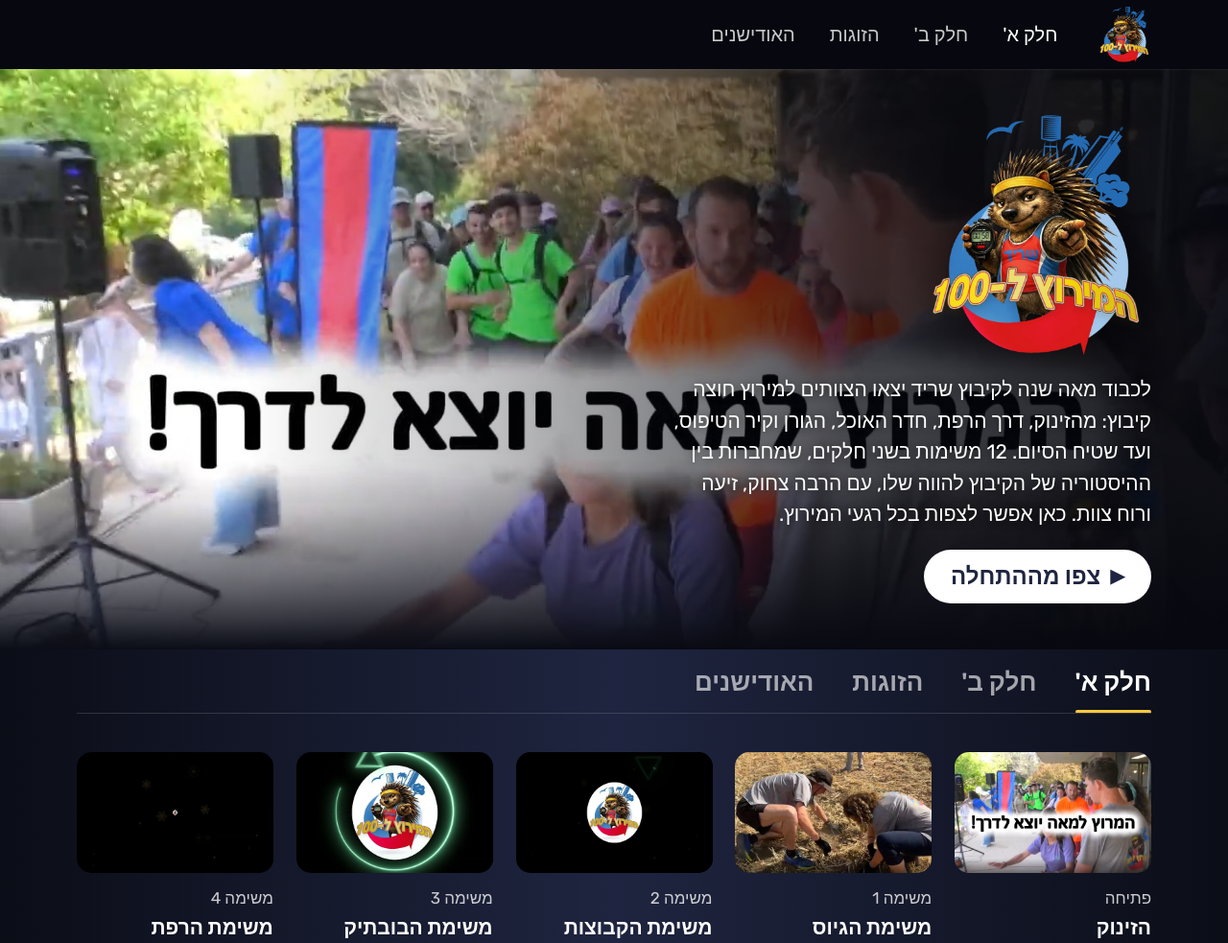
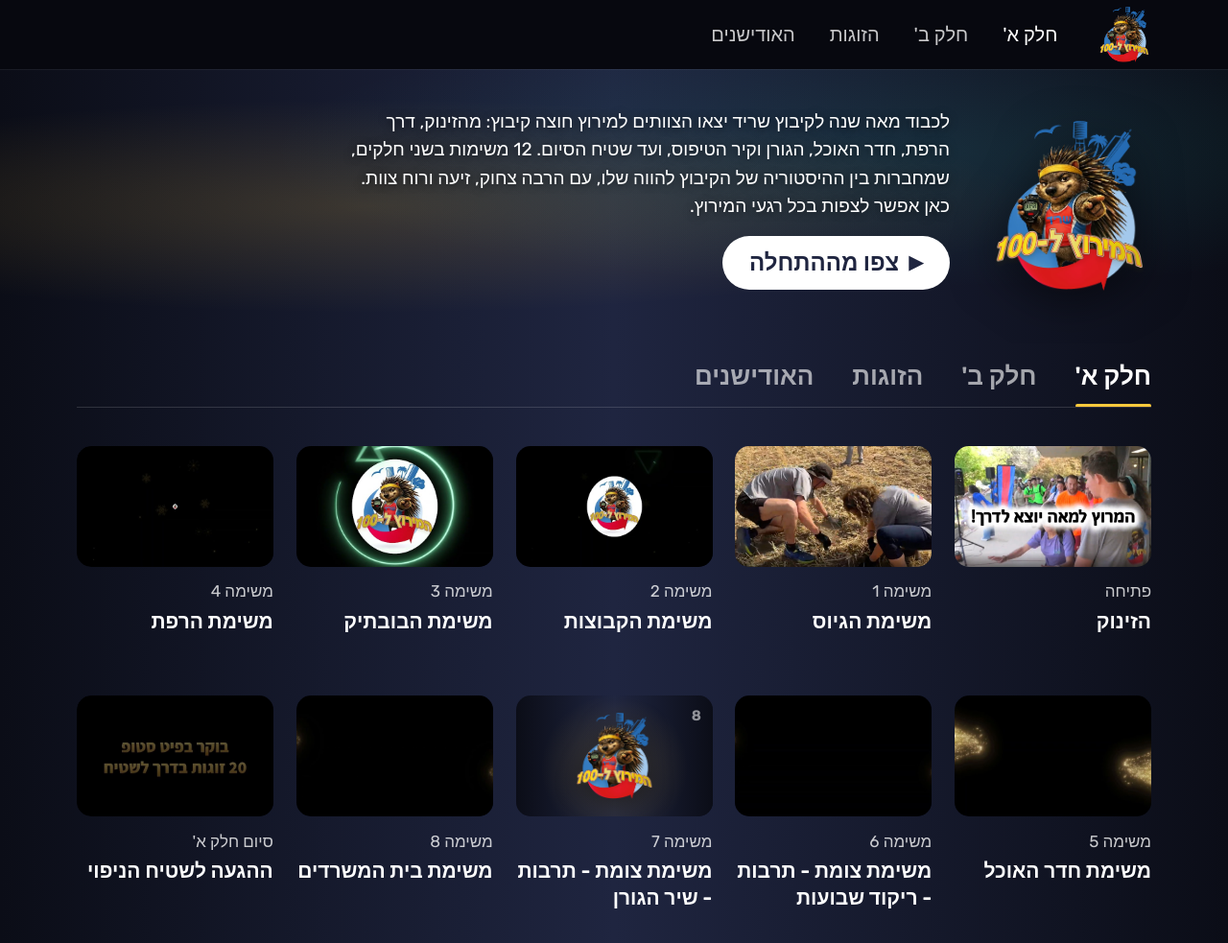
Before and after one commit to lironparsay-stack/sarid-race100, a website: page index.html in a window 1280 px wide. Shown: the top 983 px of the page at 96% size. Drawn offline with nearby package versions, Linux system fonts and the light colour scheme.

Commit message:
Compact gradient hero when no hero photo
Stop using the first video thumbnail as the hero background; show a
shorter gradient band with the logo beside the text instead.

Co-Authored-By: Claude Opus 5.5 <noreply@anthropic.com>
Claude-Session: https://claude.ai/code/session_014JbeFCm8je2W2TNCcxo9He

```diff
--- a/assets/app.js
+++ b/assets/app.js
@@ -127,13 +127,14 @@
   // ---------- Hero ----------
   function setupHero() {
     var bg = document.getElementById('hero-bg');
+    // Hero photo only when assets/hero.jpg exists; otherwise a compact gradient hero.
     var src = DATA.hero;
-    if (!src) {
-      var withThumb = lists.partA.concat(lists.partB).filter(function (i) { return i.thumb; })[0];
-      src = withThumb ? withThumb.thumb : null;
+    if (src) {
+      bg.style.backgroundImage = 'url("' + encodeURI(src) + '")';
+    } else {
+      bg.classList.add('is-fallback');
+      bg.parentNode.classList.add('hero--compact');
     }
-    if (src) bg.style.backgroundImage = 'url("' + encodeURI(src) + '")';
-    else bg.classList.add('is-fallback');
 
     var cta = document.getElementById('cta-start');
     var note = document.getElementById('cta-note');
--- a/assets/site.css
+++ b/assets/site.css
@@ -115,6 +115,20 @@ img { max-width: 100%; }
 .cta[aria-disabled="true"]:hover { background: #fff; }
 .cta span { font-size: .8em; }
 .cta-note { margin: -8px 0 0; color: var(--text-dim); font-size: 16px; }
+
+/* Compact hero (no photo): gradient band, logo beside the text */
+.hero--compact { min-height: 0; }
+.hero--compact::after { display: none; }
+.hero--compact .hero-content {
+  width: auto; max-width: 980px;
+  padding: 40px 0;
+  display: grid; grid-template-columns: auto 1fr; align-items: center;
+  column-gap: 40px; row-gap: 16px;
+}
+.hero--compact .hero-logo { width: 170px; grid-row: span 3; }
+.hero--compact .hero-desc { font-size: 19px; max-width: 640px; }
+.hero--compact .cta { justify-self: start; }
+.hero--compact .cta-note { margin: 0; }
 
 /* ---------- Tabs ---------- */
 .content { padding: 0 var(--pad) 96px; }
@@ -299,6 +313,13 @@ img { max-width: 100%; }
   .modal-meta, .modal-desc { font-size: 15px; }
   .nav-btn { font-size: 16px; padding: 0 16px; }
 }
+@media (max-width: 767px) {
+  .hero--compact .hero-content { padding: 24px 0; column-gap: 16px; row-gap: 12px; align-items: start; }
+  .hero--compact .hero-logo { width: 84px; grid-row: auto; }
+  .hero--compact .hero-desc { font-size: 15px; grid-column: 1 / -1; }
+  .hero--compact .cta { grid-column: 1 / -1; }
+  .hero--compact .cta-note { grid-column: 1 / -1; }
+}
 @media (prefers-reduced-motion: reduce) {
   *, *::before, *::after { animation: none !important; transition: none !important; scroll-behavior: auto !important; }
 }
```
